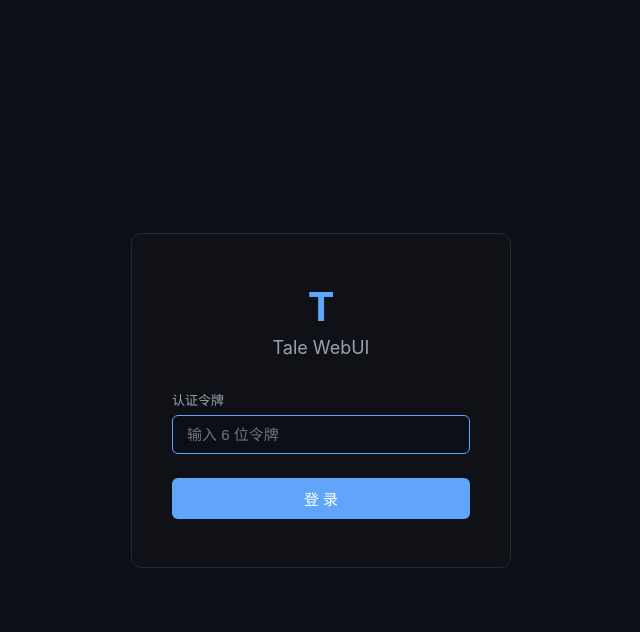
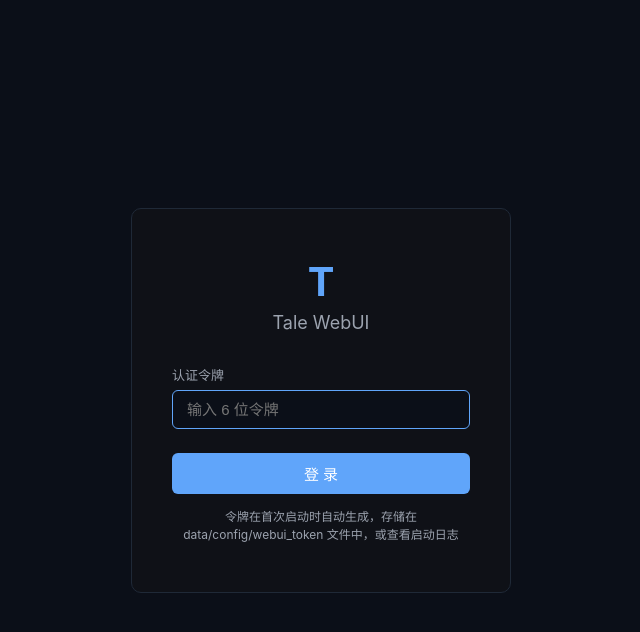
Before and after one commit to Qixuan112/Tale-AI, a Flask app: page /login in a window 1280 px wide. Shown: the top 632 px of the page, without its empty margins (319-959 px from the left). Run offline with Flask 3, Linux system fonts and the light colour scheme.

Commit message:
登录页面增加令牌路径提示，首次启动日志显示令牌
- login.html 添加令牌位置提示文字
- i18n 添加中英文 login.hint
- app.py 首次启动打印令牌，后续只提示文件路径

```diff
--- a/webui/app.py
+++ b/webui/app.py
@@ -78,12 +78,13 @@ def _generate_token() -> str:
 def _load_webui_token() -> str:
     token_path = PROJECT_ROOT / "data" / "config" / "webui_token"
     if token_path.exists():
+        print(f"\n  WebUI 认证令牌文件：{token_path}")
         return token_path.read_text(encoding="utf-8").strip()
     # 首次启动自动生成
     token = _generate_token()
     token_path.parent.mkdir(parents=True, exist_ok=True)
     token_path.write_text(token, encoding="utf-8")
-    print(f"\n  WebUI 认证令牌: {token}\n")
+    print(f"\n  WebUI 认证令牌（首次启动）: {token}")
     return token
 
 
--- a/webui/static/js/i18n.js
+++ b/webui/static/js/i18n.js
@@ -302,6 +302,7 @@
             'login.emptyToken': '请输入认证令牌',
             'login.authFailed': '认证失败',
             'login.networkError': '网络错误',
+            'login.hint': '令牌在首次启动时自动生成，存储在 data/config/webui_token 文件中，或查看启动日志',
 
             // adapter.html
             'adapter.title': '适配器管理',
@@ -728,6 +729,7 @@
             'login.emptyToken': 'Please enter auth token',
             'login.authFailed': 'Authentication failed',
             'login.networkError': 'Network error',
+            'login.hint': 'Token is auto-generated on first startup, stored in data/config/webui_token, or check startup logs',
 
             // adapter.html
             'adapter.title': 'Adapter Management',
--- a/webui/templates/login.html
+++ b/webui/templates/login.html
@@ -54,6 +54,7 @@
         .btn:hover { background: var(--accent-hover); }
         .error { color: var(--danger); font-size: 13px; margin-top: 12px; display: none; }
         .error.show { display: block; }
+        .hint { color: var(--text-secondary); font-size: 12px; margin-top: 14px; line-height: 1.5; }
     </style>
 </head>
 <body>
@@ -66,6 +67,7 @@
                 <input type="text" id="tokenInput" data-i18n-placeholder="login.placeholder" placeholder="输入 6 位令牌" maxlength="6" autocomplete="off" autofocus>
             </div>
             <button type="submit" class="btn" data-i18n="login.submit">登 录</button>
+            <div class="hint" data-i18n="login.hint">令牌在首次启动时自动生成，存储在 data/config/webui_token 文件中，或查看启动日志</div>
             <div class="error" id="errorMsg"></div>
         </form>
     </div>
```
